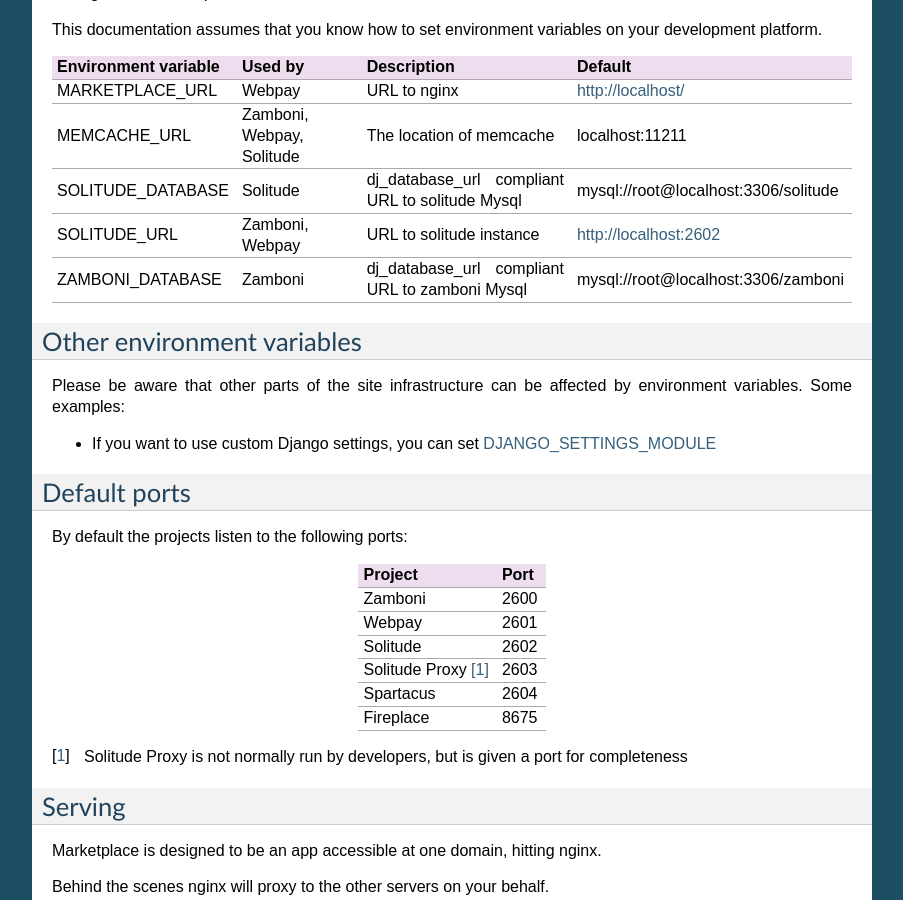
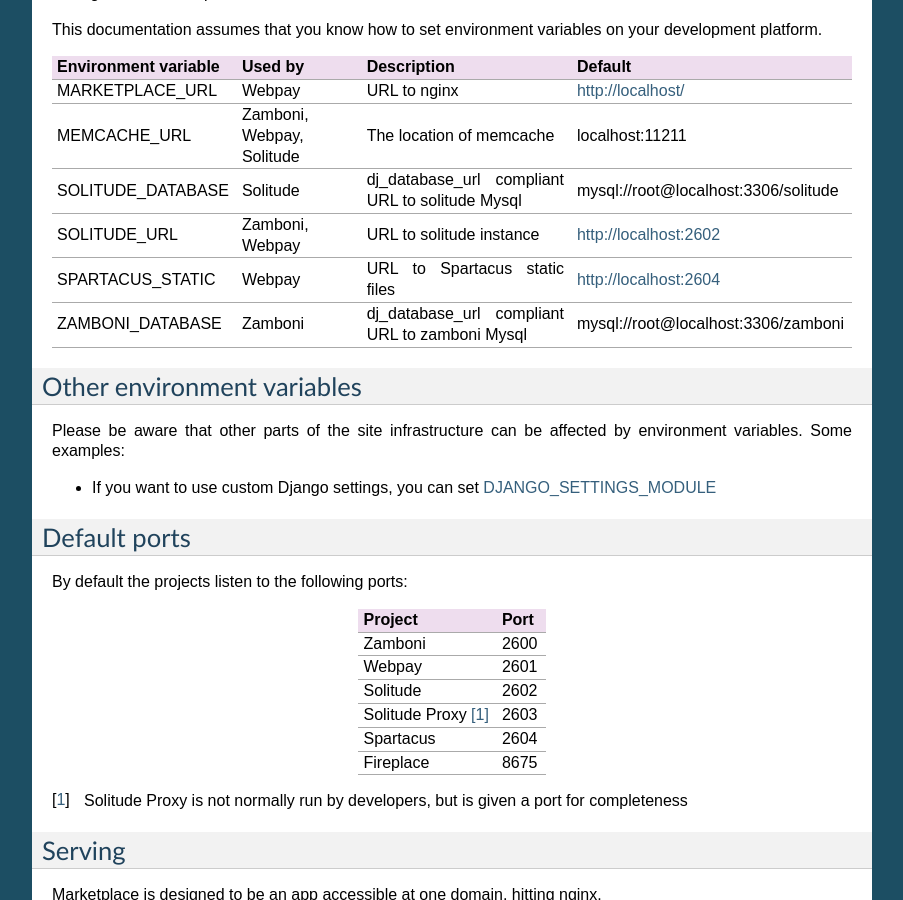
Before and after one commit to mozilla/marketplace-docs, a Sphinx documentation site: the page built from docs/topics/setup.rst, in a window 1280 px wide and 900 px high, scrolled down 901 px. Shown: the whole window, without its empty margins (198-1101 px from the left). Built offline with Sphinx 7.4.7, drawn with Linux system fonts in a browser that asks for light colours.

Commit message:
Add docs for SPARTACUS_STATIC env var

```diff
--- a/docs/topics/setup.rst
+++ b/docs/topics/setup.rst
@@ -79,6 +79,9 @@ your development platform.
 +----------------------+--------------------+----------------------------+--------------------------------------+
 | SOLITUDE_URL         | Zamboni, Webpay    | URL to solitude instance   | http://localhost:2602                |
 +----------------------+--------------------+----------------------------+--------------------------------------+
+| SPARTACUS_STATIC     | Webpay             | URL to Spartacus static    | http://localhost:2604                |
+|                      |                    | files                      |                                      |
++----------------------+--------------------+----------------------------+--------------------------------------+
 | ZAMBONI_DATABASE     | Zamboni            | dj_database_url compliant  | mysql://root@localhost:3306/zamboni  |
 |                      |                    | URL to zamboni Mysql       |                                      |
 +----------------------+--------------------+----------------------------+--------------------------------------+
```
